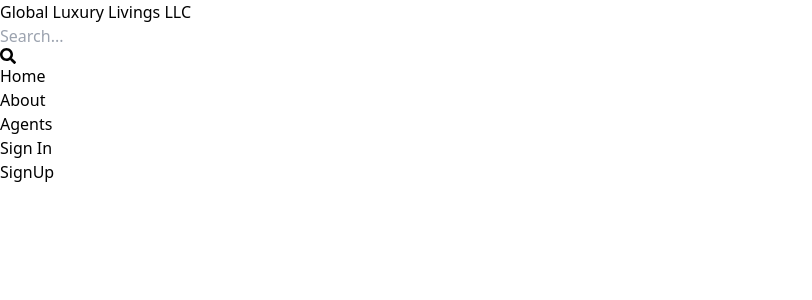
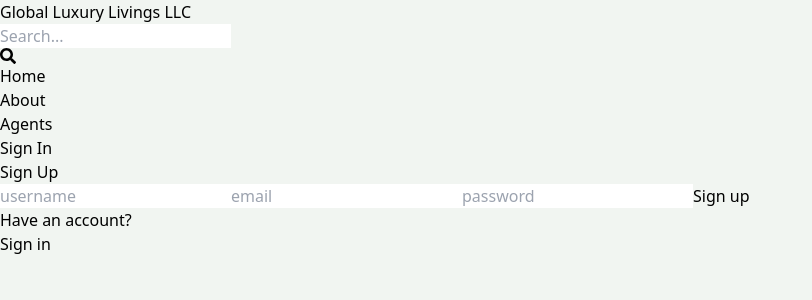
Before and after one commit to globalluxliv/BPC_LLC, a React (Vite) app in the folder client/: page /sign-up in a window 1280 px wide. Shown: the top 300 px of the page, without its empty margins (0-812 px from the left). Built offline with nearby package versions, Linux system fonts and the light colour scheme.

Commit message:
complete sign up page UI

```diff
--- a/client/src/index.css
+++ b/client/src/index.css
@@ -1,3 +1,7 @@
 @tailwind base;
 @tailwind components;
 @tailwind utilities;
+
+body{
+    background-color: rgb(241, 245, 241);
+}
--- a/client/src/pages/SignUp.jsx
+++ b/client/src/pages/SignUp.jsx
@@ -1,7 +1,21 @@
-import React from 'react'
+import {Link} from 'react-router-dom'
 
 export default function SignUp() {
   return (
-    <div>SignUp</div>
+    <div className='p-3 max-w-lg mx-auto'>
+      <h1 className='text-3xl text-center font-semibold my-7'>Sign Up</h1>
+      <form className='flex flex-col gap-4'>
+        <input type="text" placeholder="username" className='border p-3 rounded-lg' id='username' />
+        <input type="email" placeholder="email" className='border p-3 rounded-lg' id='email' />
+        <input type="password" placeholder="password" className='border p-3 rounded-lg' id='password' />
+        <button className='bg-slate-700 text-white p-3 rounded-lg uppercase hover:opacity-95 disabled:opacity-80'> Sign up</button>
+      </form>
+      <div className='flex gap-2 mt-5'>
+        <p>Have an account?</p>
+        <Link to={"/sign-in"}>
+        <span className='text-blue-700'> Sign in</span>
+        </Link>
+      </div>
+   </div>
   )
 }
```
